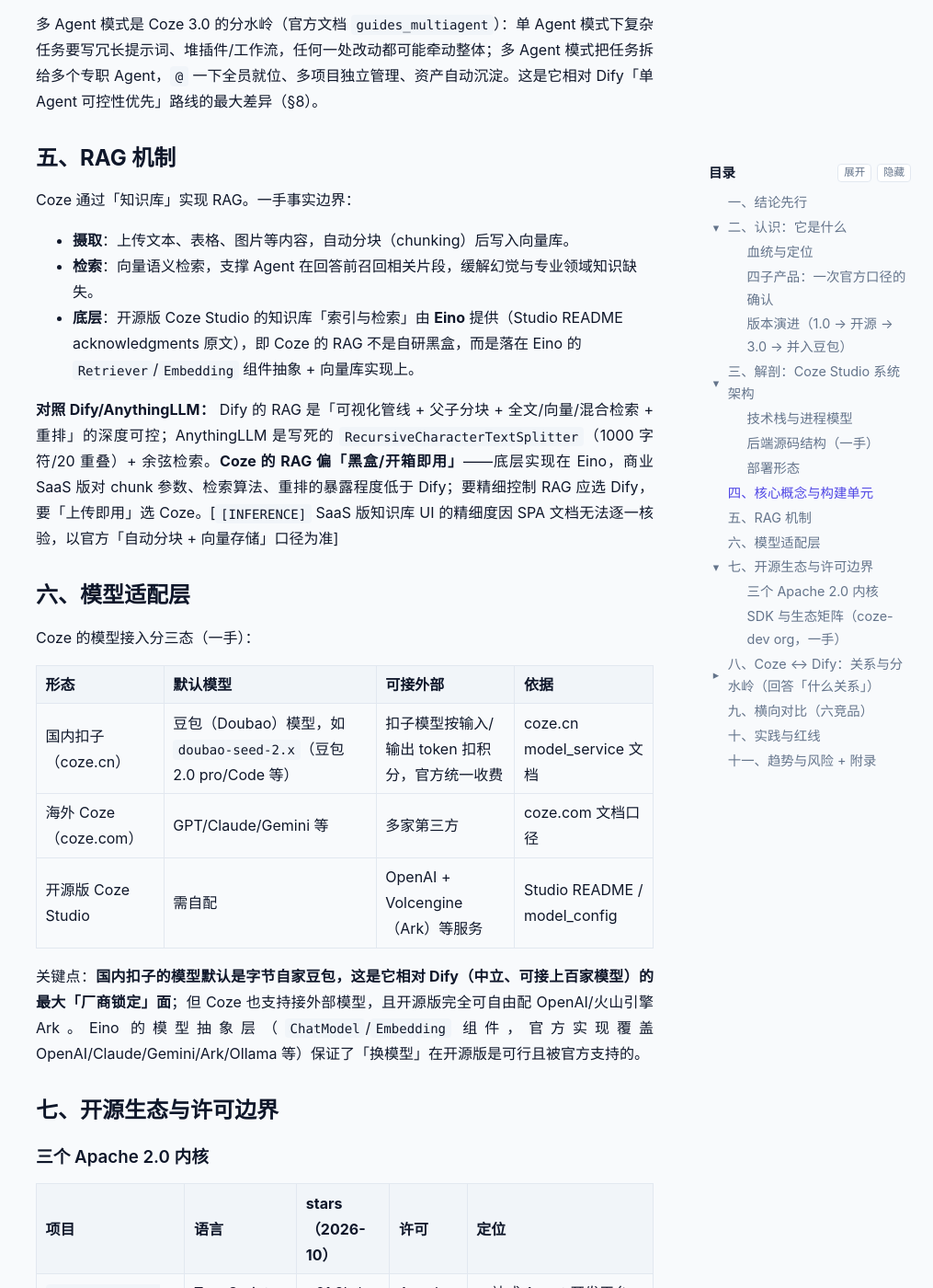
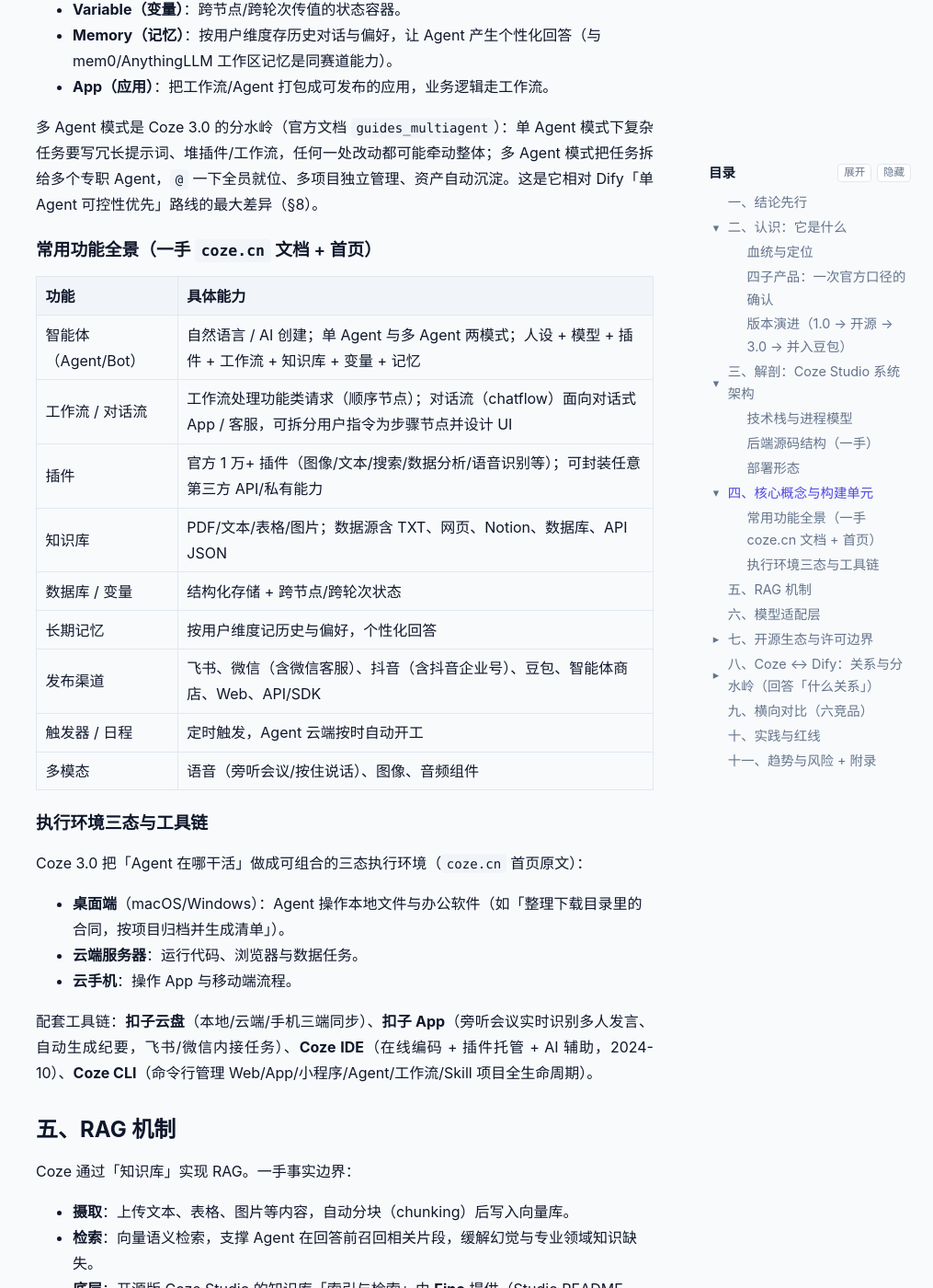
Before and after one commit to lyb19850811/github-pages, a Jekyll site: the page built from _posts/2026-10-27-coze-deep-research.md, in a window 1280 px wide and 1400 px high, scrolled down 4577 px. Shown: the whole window at 92% size, without its empty margins (265-1280 px from the left). Built offline with Jekyll 4.4.1, drawn with Linux system fonts in a browser that asks for light colours; comment, search, counter and statistics services are not loaded; some of the changed text lies outside the part shown.

Commit message:
研究: Coze 报告增补常用功能清单与典型使用场景、修正 2.0 版本沿革（report 64）

```diff
--- a/_posts/2026-10-27-coze-deep-research.md
+++ b/_posts/2026-10-27-coze-deep-research.md
@@ -51,9 +51,11 @@
 
 - **2023 H2**：项目启动（代号 Bot Studio），Flow 部门成立。
 - **2024-02**：国内「扣子」与海外 Coze 上线，最初形态是「Bot 开发平台」，对标 OpenAI GPTs。
+- **2024-10**：上线 Coze IDE（在线编码 + 运行环境 + 插件托管 + AI 辅助）。
 - **2025-04**：推出「扣子空间」（Coze Space），从单 Bot 转向多 Agent 协作工作台（科创板日报 4/22 报道）。
 - **2025-07-26**：Coze Studio + Coze Loop 开源（Apache 2.0，无附加条款），开源两天破 6k star。
-- **2026-05-29**：扣子 3.0 全端上线（iOS/Android/Mac/Windows/Web），核心是「多人 + 多 Agent 协作」，支持一键接入 OpenClaw、Claude Code。
+- **2026-01-19**：扣子 2.0 品牌升级，定位「职场 AI，就用扣子」，新增 **Agent Skills（技能商店）**、**Agent Plan（长期计划）**、**Agent Coding**（IT 之家 / 极客公园报道）。
+- **2026-05-29 发布 / 06-01 全端上线**：扣子 3.0（iOS/Android/Mac/Windows/Web），核心是「多人 + 多 Agent 协作」，深化「编程项目」（网页/App/小程序多人协作开发）与「视频项目」两大领域，支持一键接入 OpenClaw、Claude Code。
 - **2026-08**：传出「TRAE、扣子并入豆包，统一品牌『豆包工作』」[`[INFERENCE]` 二手源，品牌整合进度未官方确认]。
 
 ## 三、解剖：Coze Studio 系统架构
@@ -96,6 +98,30 @@
 - **App（应用）**：把工作流/Agent 打包成可发布的应用，业务逻辑走工作流。
 
 多 Agent 模式是 Coze 3.0 的分水岭（官方文档 `guides_multiagent`）：单 Agent 模式下复杂任务要写冗长提示词、堆插件/工作流，任何一处改动都可能牵动整体；多 Agent 模式把任务拆给多个专职 Agent，`@` 一下全员就位、多项目独立管理、资产自动沉淀。这是它相对 Dify「单 Agent 可控性优先」路线的最大差异（§8）。
+
+### 常用功能全景（一手 `coze.cn` 文档 + 首页）
+
+| 功能 | 具体能力 |
+|---|---|
+| 智能体（Agent/Bot） | 自然语言 / AI 创建；单 Agent 与多 Agent 两模式；人设 + 模型 + 插件 + 工作流 + 知识库 + 变量 + 记忆 |
+| 工作流 / 对话流 | 工作流处理功能类请求（顺序节点）；对话流（chatflow）面向对话式 App / 客服，可拆分用户指令为步骤节点并设计 UI |
+| 插件 | 官方 1 万+ 插件（图像/文本/搜索/数据分析/语音识别等）；可封装任意第三方 API/私有能力 |
+| 知识库 | PDF/文本/表格/图片；数据源含 TXT、网页、Notion、数据库、API JSON |
+| 数据库 / 变量 | 结构化存储 + 跨节点/跨轮次状态 |
+| 长期记忆 | 按用户维度记历史与偏好，个性化回答 |
+| 发布渠道 | 飞书、微信（含微信客服）、抖音（含抖音企业号）、豆包、智能体商店、Web、API/SDK |
+| 触发器 / 日程 | 定时触发，Agent 云端按时自动开工 |
+| 多模态 | 语音（旁听会议/按住说话）、图像、音频组件 |
+
+### 执行环境三态与工具链
+
+Coze 3.0 把「Agent 在哪干活」做成可组合的三态执行环境（`coze.cn` 首页原文）：
+
+- **桌面端**（macOS/Windows）：Agent 操作本地文件与办公软件（如「整理下载目录里的合同，按项目归档并生成清单」）。
+- **云端服务器**：运行代码、浏览器与数据任务。
+- **云手机**：操作 App 与移动端流程。
+
+配套工具链：**扣子云盘**（本地/云端/手机三端同步）、**扣子 App**（旁听会议实时识别多人发言、自动生成纪要，飞书/微信内接任务）、**Coze IDE**（在线编码 + 插件托管 + AI 辅助，2024-10）、**Coze CLI**（命令行管理 Web/App/小程序/Agent/工作流/Skill 项目全生命周期）。
 
 ## 五、RAG 机制
 
@@ -203,6 +229,17 @@
 - 要**发布到豆包/抖音/微信/飞书/Discord** 等字节/社交生态，吃平台分发红利。
 - 团队已用豆包模型、愿意接受字节生态绑定。
 
+**典型使用场景（官方文档/教程佐证）：**
+
+- **智能客服**：0 代码搭微信智能客服，一键发布到微信公众号/微信客服；售后服务类发布抖音企业号（`docs.coze.cn/tutorial_0_code_wechat_customer_service`）。
+- **办公提效**：写作、PPT 生成、数据分析、报告写作——Coze 2.0/3.0 的「职场 AI 伙伴」核心场景。
+- **AI 编程**：对话式开发网页/App/小程序，多 Agent 协作开发 + 部署（「扣子编程」，编程项目 3.0 起支持多人协作）。
+- **视频创作**：「扣子视频」，视频项目化处理。
+- **内容创作**：自媒体、播客、平面设计。
+- **会议纪要**：扣子 App 旁听会议、实时识别多人发言、自动生成纪要、会后追问决定。
+- **行业垂直**：3.0 内置金融/自媒体/医疗/法律/科研等行业技能包，开箱即用。
+- **情感陪伴/通用问答**：发布到豆包等渠道的个人助手类 Agent。
+
 **何时别用 Coze：**
 
 - **敏感数据私有化/合规强要求**：SaaS 托管意味着数据出域，选 Dify 私有化或 RAGFlow。
```
